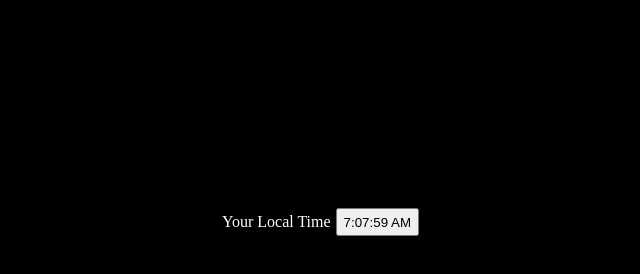
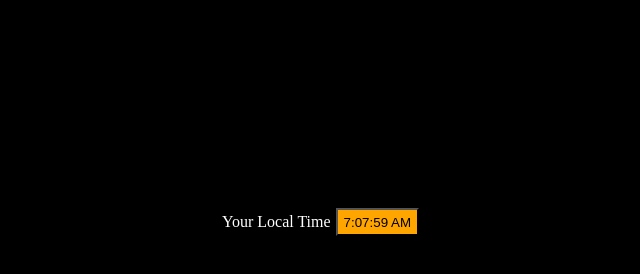
Before and after one commit to vermarishu/jsproj, a plain HTML site: page clock/index.html in a window 1280 px wide. Shown: the whole page, without its empty margins (322-962 px from the left). Drawn offline with Linux system fonts and the light colour scheme.

Commit message:
add color to button

```diff
--- a/clock/index.html
+++ b/clock/index.html
@@ -9,7 +9,7 @@
     <div id="local poster" style="padding: 5px;">Your Local Time</div>
     <!-- <div id="clock"></div> -->
      <!-- <input type="datetime" id="clock"> -->
-      <button id="clock"></button>
+      <button id="clock" style="background-color: orange;"></button>
 </body>
     <script>
      const clock = document.getElementById('clock')
```
